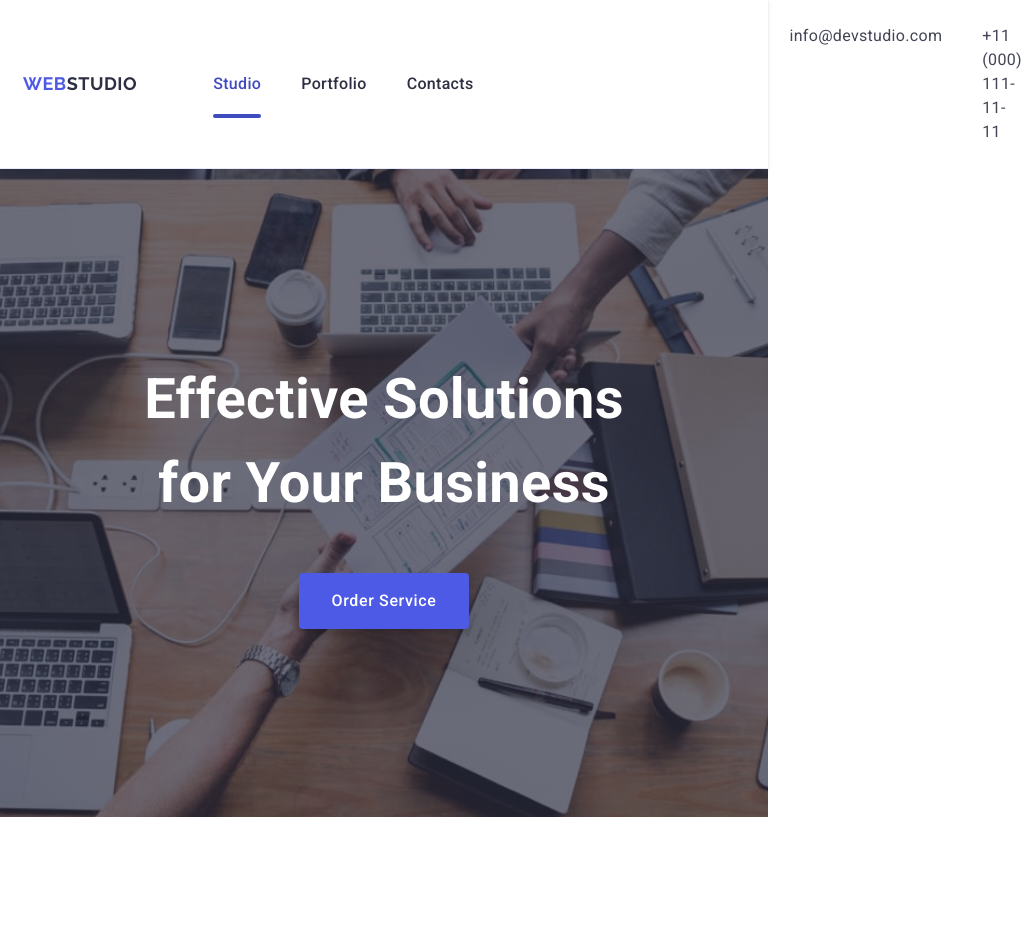
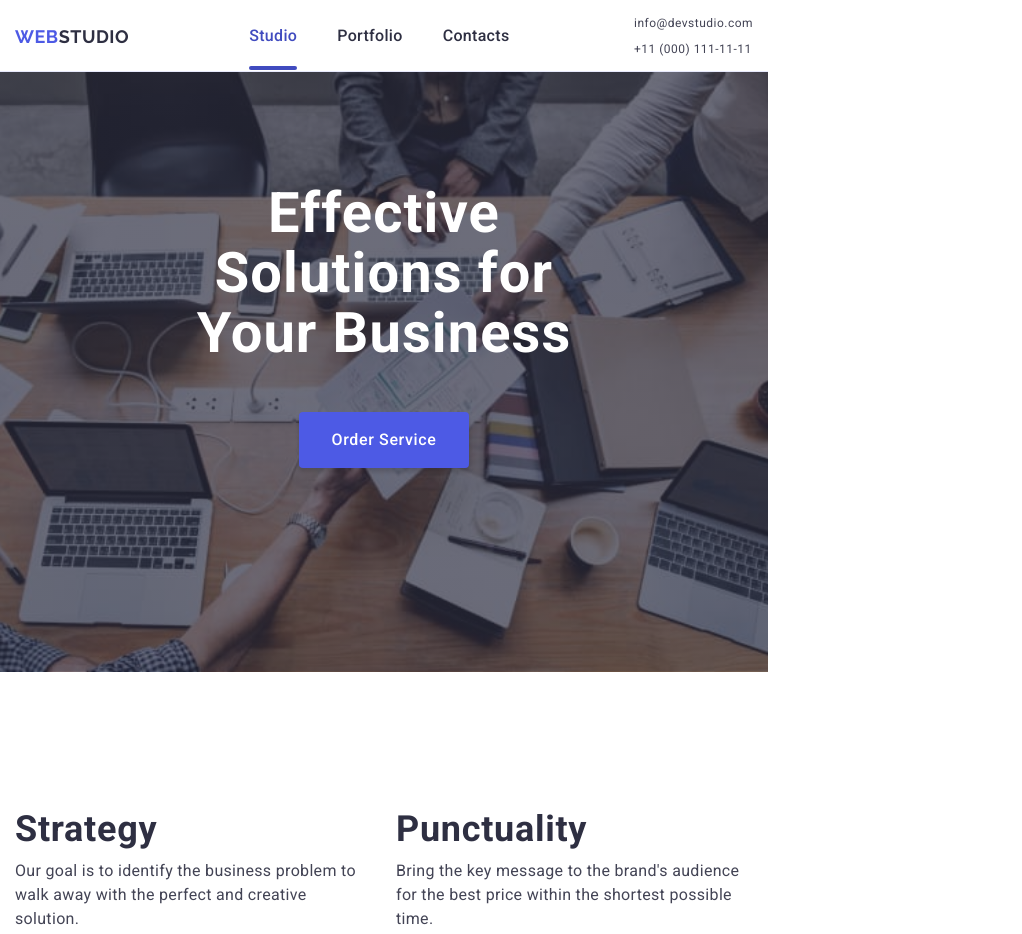
Before and after one commit to daria-hk/goit-markup-hw-06, a plain HTML site: page index.html in a window 768 px wide. Shown: the top 934 px of the page, 1022 px wide, since content can reach past the window. Drawn offline with nearby package versions, Linux system fonts and the light colour scheme.

Commit message:
push data

```diff
--- a/css/styles.css
+++ b/css/styles.css
@@ -571,7 +571,6 @@ p.overlay {
   transition: fill 250ms cubic-bezier(0.4, 0, 0.2, 1);
 }
 .modal-form-wrapper {
-  margin-bottom: 16px;
   position: relative;
 }
 
@@ -629,7 +628,6 @@ p.overlay {
 }
 
 .modal-form-input:focus + .modal-form-icon {
-  fill: #4d5ae5;
   stroke: #4d5ae5;
 }
 
@@ -925,9 +923,9 @@ input[type="checkbox"]:checked + .modal-form-desc > .modal-form-checkbox {
         rgba(46, 47, 66, 0.7),
         rgba(46, 47, 66, 0.7)
       ),
-      url("../images/dark-bg-mobile.jpg");
+      url("../images/people-office-mobile.jpg");
     position: relative;
-    padding: 72px 0;
+    padding: 72px 52px 200px 52px;
   }
 
   .portfolio-item {
@@ -981,6 +979,59 @@ input[type="checkbox"]:checked + .modal-form-desc > .modal-form-checkbox {
     gap: 72px 24px;
     flex-wrap: wrap;
   }
+
+  .contact-list.container-item {
+    flex-direction: column;
+    gap: 12px 0;
+  }
+
+  .header .container {
+    gap: 0;
+  }
+
+  .address-section.section-item {
+    margin: auto 0 auto auto;
+  }
+
+  .goals-section .heading-three {
+    font-weight: 700;
+    font-size: 36px;
+  }
+
+  .modal {
+    top: 35%;
+  }
+
+  .header {
+    padding: 0;
+    max-height: 72px;
+  }
+
+  .logo-web {
+    margin: auto 120px auto auto;
+  }
+
+  .contact-item {
+    font-weight: 400;
+    font-size: 12px;
+    line-height: 117%;
+    letter-spacing: 0.04em;
+  }
+
+  .heading-one {
+    line-height: 107%;
+    letter-spacing: 0.02em;
+  }
+
+  .hero-section.section {
+    background-image: linear-gradient(
+        rgba(46, 47, 66, 0.7),
+        rgba(46, 47, 66, 0.7)
+      ),
+      url("../images/people-office-tabl.jpg");
+    position: relative;
+    padding: 112px 136px 204px 136px;
+  }
 }
 
 @media screen and (min-width: 1158px) {
```
Also changed, not shown: images/people-office-mobile.jpg (renamed from images/dark-bg-mobile.jpg), images/people-office-mobile@2x.jpg (renamed from images/dark-bg-mobile@2x.jpg), images/people-office-tabl.jpg (added), images/people-office-tabl@2x.jpg (added), images/people-office@2x.jpg (added).
